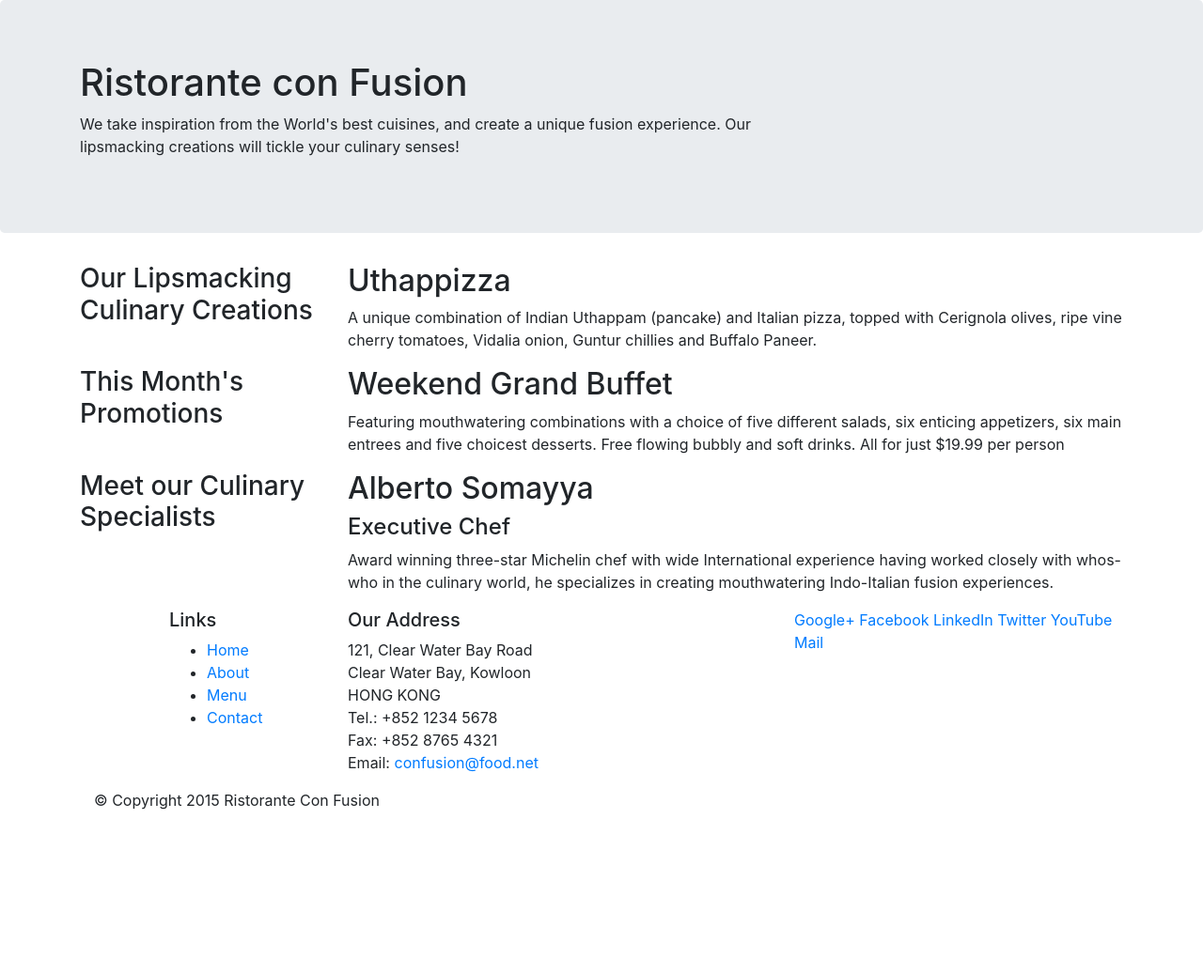
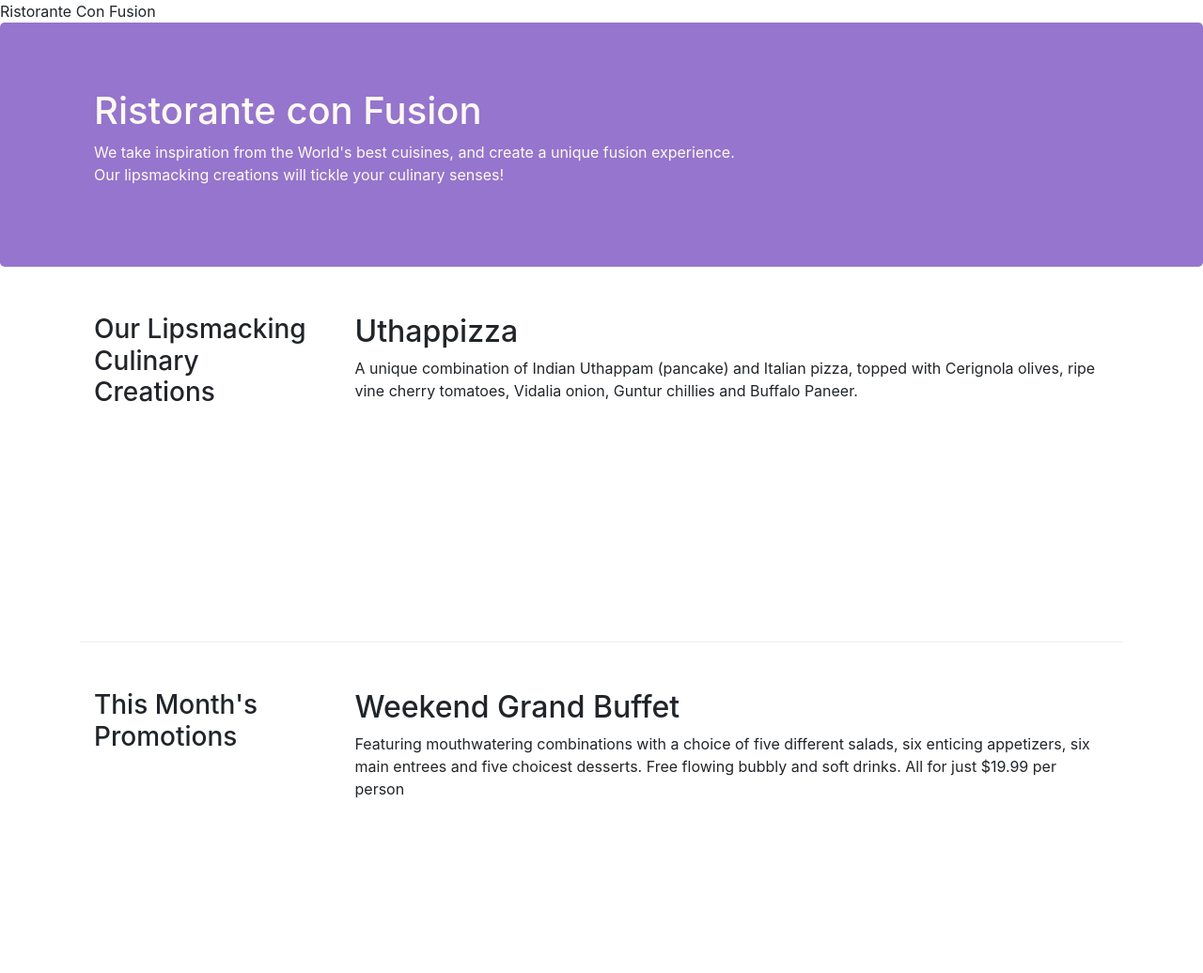
Before and after one commit to harsh141994/Bootstrap, a website: page index.html in a window 1280 px wide. Shown: the top 1036 px of the page at 94% size. Before the commit the page ends 880 px from the top, so only its background shows below. Drawn offline with nearby package versions, Linux system fonts and the light colour scheme.

Commit message:
bootsrap grid, made css classes

```diff
--- /dev/null
+++ b/css/styles.css
@@ -0,0 +1,30 @@
+.row-header{
+	margin: 0px auto;
+	padding: 0px auto;
+}
+
+.row-content{
+	margin: 0px auto;
+	padding: 50px 0px 50px 0px;
+	border-bottom: 1px ridge;
+	min-height: 400px;
+}
+
+.footer{
+	background-color: #D1C4E9;
+	margin: 0px auto;
+	padding: 20px 0px 20px 0px;
+}
+
+.jumbotron{
+	padding:70px 30px 70px 30px;
+	margin: 0px auto;
+	background: #9575CD;
+	color: floralwhite;
+}
+
+.address{
+	font-size: 80%;
+	margin:0px;
+	color:#0f0f0f;
+}
--- a/index.html
+++ b/index.html
@@ -9,6 +9,7 @@
 
     <!-- Bootstrap CSS -->
     <link rel="stylesheet" href="node_modules/bootstrap/dist/css/bootstrap.min.css">
+    <link rel="stylesheet" href="css/styles.css"
     <title>Ristorante Con Fusion</title>
 </head>
 
@@ -16,7 +17,7 @@
 
     <header class = "jumbotron">
         <div class="container">
-            <div class="row">
+            <div class="row row-header">
                 <div class="col-12 col-sm-8">
                     <h1>Ristorante con Fusion</h1>
                     <p>We take inspiration from the World's best cuisines, and create a unique fusion experience. Our lipsmacking creations will tickle your culinary senses!</p>
@@ -28,18 +29,18 @@
     </header>
 
     <div class = "container">
-        <div class = "row">
-            <div class="col-sm-4 push-sm-8 col-md-3 push_md-9">
+        <div class = "row row-content align-item-center">
+            <div class="col-sm-4 col-md-3 flex-last">
                 <h3>Our Lipsmacking Culinary Creations</h3>
             </div>
-            <div class="col-sm pull-sm-4 col-md pull-md-3">
+            <div class="col-sm col-md flex-first">
                 <h2>Uthappizza</h2>
                 <p>A unique combination of Indian Uthappam (pancake) and Italian pizza, topped with Cerignola olives, ripe vine cherry tomatoes, Vidalia onion, Guntur chillies and Buffalo Paneer.</p>
             </div>
         </div>
 
 
-        <div class = "row">
+        <div class = "row row-content align-item-center">
             <div class="col-sm-4 col-md-3">
                 <h3>This Month's Promotions</h3>
             </div>
@@ -49,11 +50,11 @@
             </div>
         </div>
 
-        <div class = "row">
-            <div class="col-sm-4 push-sm-8 col-md-3 push-md-9">
+        <div class = "row row-content align-item-center">
+            <div class="col-sm-4 col-md-3 flex-last">
                 <h3>Meet our Culinary Specialists</h3>
             </div>
-            <div class="col-sm pull-sm-4 col-md pull-md-3">
+            <div class="col-sm  col-md flex-first">
                 <h2>Alberto Somayya</h2>
                 <h4>Executive Chef</h4>
                 <p>Award winning three-star Michelin chef with wide International experience having worked closely with whos-who in the culinary world, he specializes in creating mouthwatering Indo-Italian fusion experiences. </p>
@@ -61,12 +62,12 @@
         </div>
     </div>
 
-    <footer >
+    <footer class="footer" >
         <div class="container">
             <div class="row ">
                 <div class="col-5 offset-1 col-sm-2">
                     <h5>Links</h5>
-                    <ul>
+                    <ul class="list-unstyled">
                         <li><a href="#">Home</a></li>
                         <li><a href="#">About</a></li>
                         <li><a href="#">Menu</a></li>
@@ -84,8 +85,8 @@
 		              Email: <a href="mailto:confusion@food.net">confusion@food.net</a>
 		           </address>
                 </div>
-                <div class="col col-sm-4 ">
-                    <div>
+                <div class="col col-sm-4 align-self-center">
+                    <div style="text-align:center">
                         <a href="http://google.com/+">Google+</a>
                         <a href="http://www.facebook.com/profile.php?id=">Facebook</a>
                         <a href="http://www.linkedin.com/in/">LinkedIn</a>
@@ -95,7 +96,7 @@
                     </div>
                 </div>
            </div>
-           <div>
+           <div class="row justify-content-center">
                 <div class="col-auto">
                     <p>© Copyright 2015 Ristorante Con Fusion</p>
                 </div>
```
